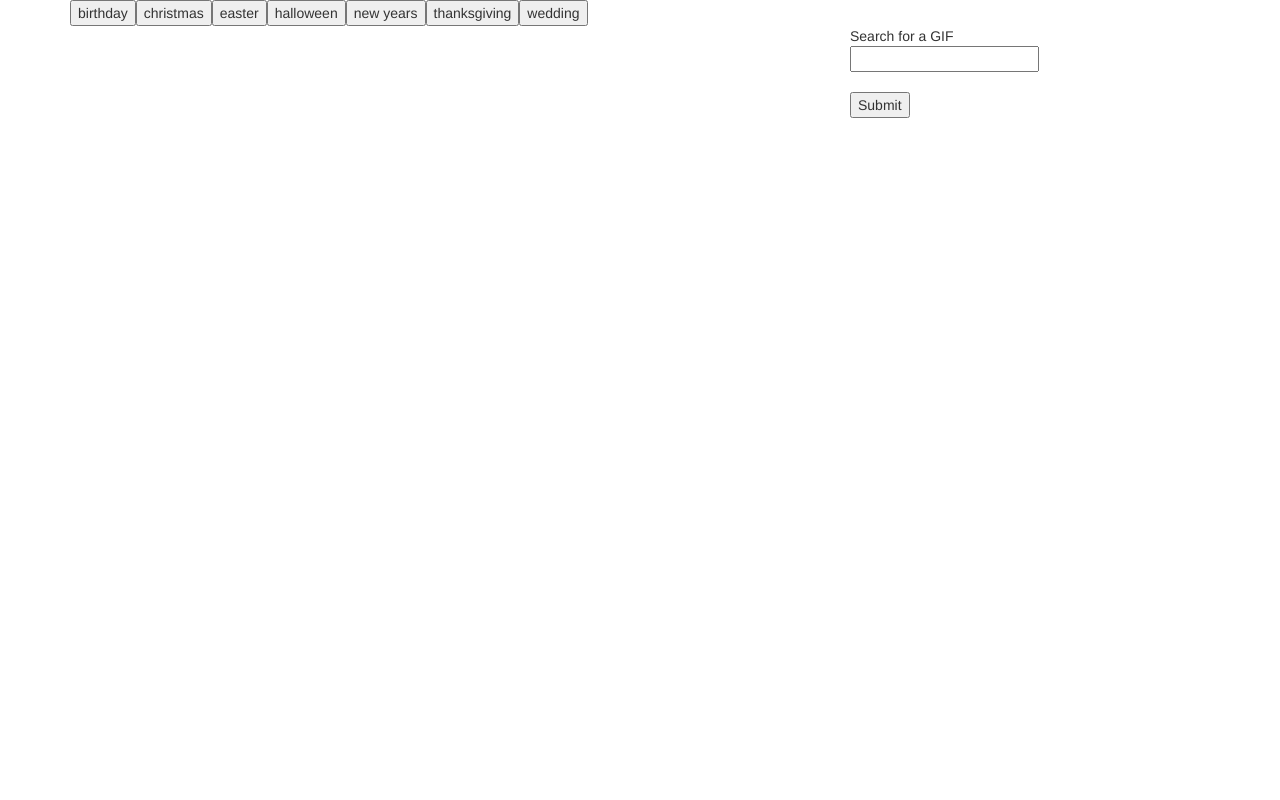
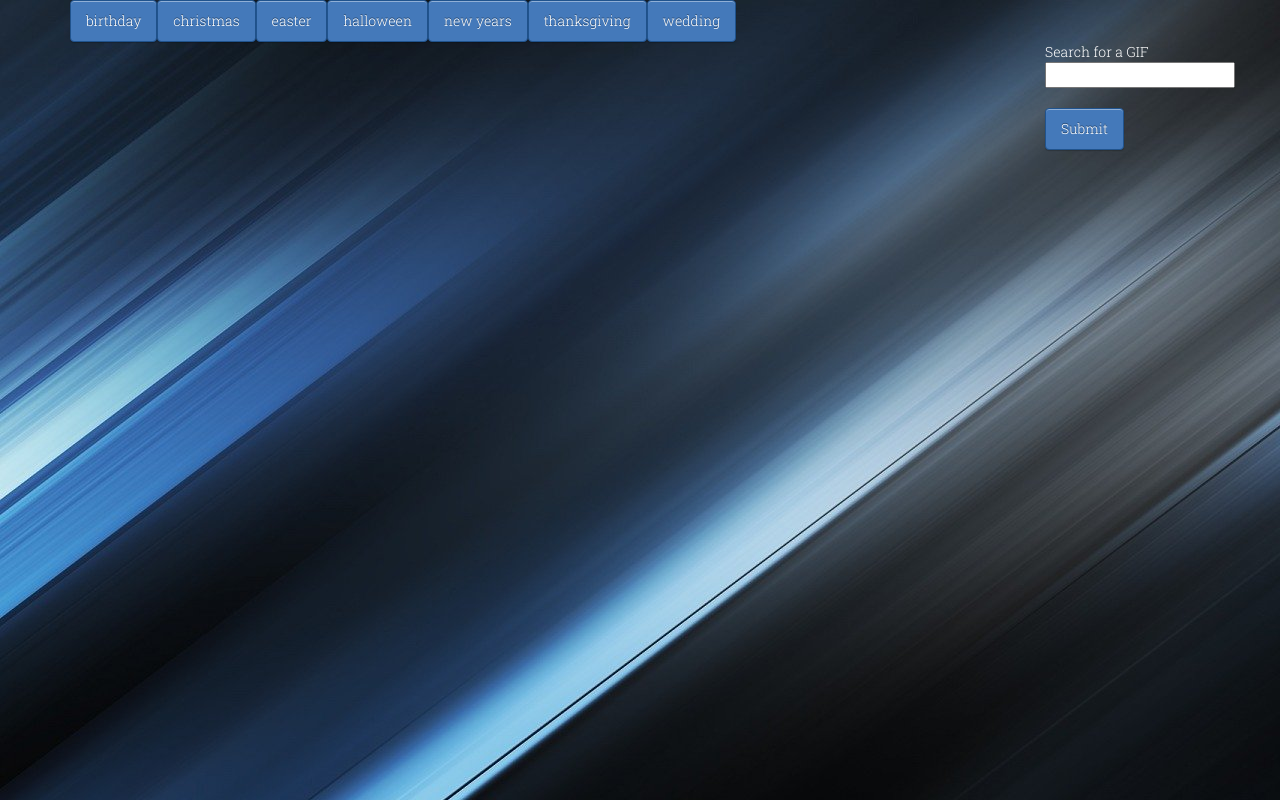
Before and after one commit to mjmb1995/GifTastic, a plain HTML site: page index.html in a window 1280 px wide. Drawn offline with nearby package versions, Linux system fonts and the light colour scheme.

Commit message:
Added styles, project completed

```diff
--- a/assets/css/style.css
+++ b/assets/css/style.css
@@ -0,0 +1,44 @@
+body {
+	background: url(../img/background.jpg);
+	font-family: 'Roboto Slab', serif;
+	color: white;
+}
+
+button {
+	padding: 10px 15px;
+	background: #4479BA;
+	color: #FFF;
+	-webkit-border-radius: 4px;
+	-moz-border-radius: 4px;
+	border-radius: 4px;
+	border: solid 1px #20538D;
+	text-shadow: 0 -1px 0 rgba(0, 0, 0, 0.4);
+	-webkit-box-shadow: inset 0 1px 0 rgba(255, 255, 255, 0.4), 0 1px 1px rgba(0, 0, 0, 0.2);
+	-moz-box-shadow: inset 0 1px 0 rgba(255, 255, 255, 0.4), 0 1px 1px rgba(0, 0, 0, 0.2);
+	box-shadow: inset 0 1px 0 rgba(255, 255, 255, 0.4), 0 1px 1px rgba(0, 0, 0, 0.2);
+	-webkit-transition-duration: 0.2s;
+	-moz-transition-duration: 0.2s;
+	transition-duration: 0.2s;
+	-webkit-user-select:none;
+	-moz-user-select:none;
+	-ms-user-select:none;
+	user-select:none;
+}
+
+
+#topic-input {
+	color: blue;
+}
+
+.gifContainers {
+	border: solid 1px aliceblue;
+	width: 252px;
+	height: 220px;
+	float: left;
+	margin: 20px 20px 0 0;
+}
+
+img {
+	width: 250px;
+	height: 200px;
+}
--- a/assets/javascript/app.js
+++ b/assets/javascript/app.js
@@ -8,7 +8,7 @@ function displayGifs() {
 	var topic = $(this).attr("data-name");
 	// Giphy URL + search query  + public API key + limit is 10 gifs
 	var queryURL = "https://api.giphy.com/v1/gifs/search?q=" +
-	topic + "&api_key=dc6zaTOxFJmzC&limit=10";
+	topic + "&api_key=dc6zaTOxFJmzC&limit=12";
 	$.ajax({
 		url: queryURL,
 		method: "GET"
@@ -20,7 +20,7 @@ function displayGifs() {
 		for (var i = 0; i < results.length; i++) {
 			console.log(results);
 		  	// creates a new div for the gif
-		    var gifDiv = $("<div>");
+		    var gifDiv = $("<div class='gifContainers'>");
 		    // stores rating into a var
 		    var rating = results[i].rating;
 		    // creates a p tag and adds rating text to it
--- a/index.html
+++ b/index.html
@@ -6,21 +6,20 @@
 	<!-- CSS links -->
 	<link rel="stylesheet" type="text/css" href="assets/css/reset.css">
 	<link rel="stylesheet" href="https://maxcdn.bootstrapcdn.com/bootstrap/3.3.7/css/bootstrap.min.css" integrity="sha384-BVYiiSIFeK1dGmJRAkycuHAHRg32OmUcww7on3RYdg4Va+PmSTsz/K68vbdEjh4u" crossorigin="anonymous">
+	<!-- roboto font -->
+	<link href="https://fonts.googleapis.com/css?family=Roboto+Slab:300" rel="stylesheet">
 	<link rel="stylesheet" type="text/css" href="assets/css/style.css">
 
 
-	<title></title>
+	<title>Gif Finder</title>
 </head>
 <body>
 	<!-- buttons location -->
 	<div class="container">
 		<div class="row">
-			<div class="col-md-10">
-
+			<div class="col-md-9">
 				<div id="topicButtons">
-
 				</div>
-
 			</div>
 		</div>
 	</div>
@@ -28,11 +27,8 @@
 	<!-- gifs and input bar -->
 	<div class="container">
 		<div class="row">
-			<!-- spacers -->
-			<div class="col-md-1"></div>
-
 			<!-- gifs section -->
-			<div class="col-md-7">
+			<div class="col-md-10">
 				<!-- Gifs should appear here -->
 				<div id="gifBox">
 
@@ -40,32 +36,20 @@
 			</div>
 
 			<!-- input section -->
-			<div class="col-md-3">
+			<div class="col-md-2">
 				<!-- Right Side -->
 				<div class="inputBox">
 					<form>
 					 	Search for a GIF<br>
 					 	<input type="text" id="topic-input">
 					 	<br><br>
-						<input  id="add-topic" type="submit" value="Submit">
+						<button  id="add-topic" type="submit" value="Submit">Submit</button>
 					</form>
 
 				</div>
 			</div>
-
-			<!-- spacers -->
-			<div class="col-md-1"></div>
 		</div>
 	</div>
-
-
-
-
-
-
-
-
-
 
 	<script src="https://cdnjs.cloudflare.com/ajax/libs/jquery/3.2.1/jquery.min.js"></script>
 	<script type="text/javascript" src="assets/javascript/app.js"></script>
```
Also changed, not shown: assets/img/background.jpg (added).
